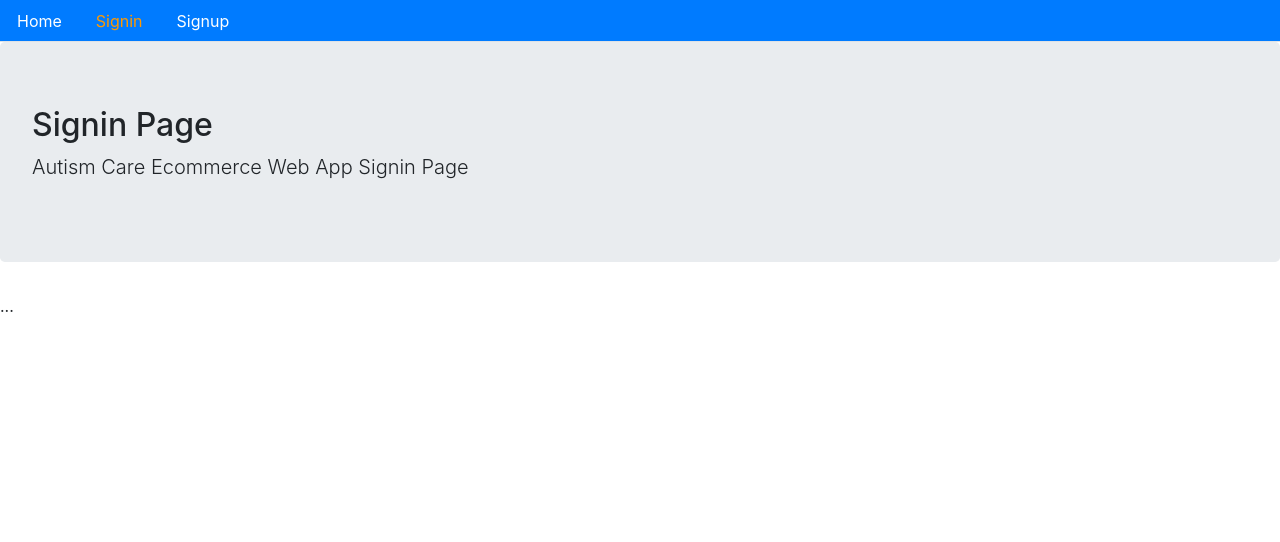
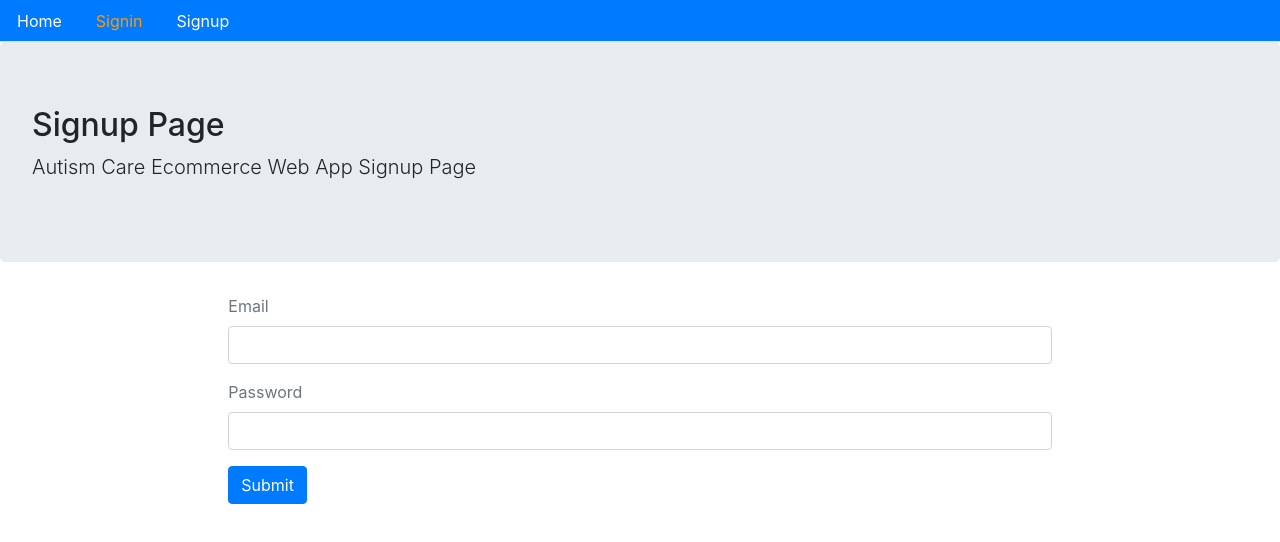
Before and after one commit to SereneMeow95/ecommerce-front, a React (Create React App) app: page /signin in a window 1280 px wide. Shown: the top 542 px of the page. Built offline with nearby package versions, Linux system fonts and the light colour scheme; no server answers.

Commit message:
68. User signin

```diff
--- a/src/auth/index.js
+++ b/src/auth/index.js
@@ -1,5 +1,4 @@
 import {API} from "../config";
-
 
 export const signup = user => {
     return fetch (`${API}/signup`, {
@@ -18,3 +17,21 @@ export const signup = user => {
         })
 
 };
+
+export const signin = user => {
+    return fetch (`${API}/signin`, {
+        method: "POST",
+        headers: {
+            Accept: "application/json",
+            "Content-Type": "application/json"
+        },
+        body: JSON.stringify(user)
+    })
+        .then(response => {
+            return response.json();
+        })
+        .catch(err =>{
+            console.log(err);
+        })
+
+};
--- a/src/user/Signin.js
+++ b/src/user/Signin.js
@@ -1,11 +1,101 @@
-import React from 'react';
+import React, {useState} from 'react';
+import {Redirect} from 'react-router-dom';
 import Layout from "../core/Layout";
+import {signin} from "../auth";
 
 //signin page
-const Signin = () => (
-    <Layout title = "Signin Page" description = "Autism Care Ecommerce Web App Signin Page">
-        ...
-    </Layout>
-);
+const Signin = () => {
+    const [values, setValues] = useState({
+        email: '',
+        password: '',
+        error: '',
+        loading: false, //show loading when user is signing in
+        redirectToReferrer: false //turn true after login successfully & redirect the user to other pages
+    });
+
+    const {email, password, loading, error, redirectToReferrer} = values;
+
+    const handleChange = name => event => {
+        setValues({...values, error: false, [name]: event.target.value});
+    };
+
+    const clickSubmit = (event) => {
+        event.preventDefault();
+        setValues({...values, error: false, loading: true});
+        signin({email, password})
+            .then(data => {
+                if (data.error) {
+                    setValues ({...values, error: data.error, loading: false})
+                } else {
+                    setValues({
+                        ...values,
+                        redirectToReferrer: true
+                    });
+                }
+            });
+    };
+
+    const signUpForm = () => (
+        <form>
+            <div className="form-group">
+                <label className = "text-muted">Email</label>
+                <input
+                    onChange={handleChange('email')}
+                    type="email"
+                    className="form-control"
+                    value={email}
+                />
+            </div>
+
+            <div className="form-group">
+                <label className = "text-muted">Password</label>
+                <input
+                    onChange={handleChange('password')}
+                    type="password"
+                    className="form-control"
+                    value={password}
+                />
+            </div>
+
+            <button onClick = {clickSubmit} className = "btn btn-primary" >Submit</button>
+        </form>
+    );
+
+    const showError = () => (
+        <div
+            className="alert alert-danger"
+            style={{display: error ? '' : 'none'}}
+        >
+            {error}
+        </div>
+    )
+
+    const showLoading = () =>
+        loading && (
+            <div className="alert alert-info">
+                <h2>Loading...</h2>
+            </div>
+        );
+
+    const redirectUser = () => {
+        if(redirectToReferrer) {
+            return <Redirect to="/" />;
+        }
+    };
+
+
+    return (
+        <Layout
+            title = "Signup Page"
+            description = "Autism Care Ecommerce Web App Signup Page"
+            className = "container col-md-8 offset-md-2"
+        >
+            {showLoading()}
+            {showError()}
+            {signUpForm()}
+            {redirectUser()}
+        </Layout>
+    )
+};
 
 export default Signin;
```
